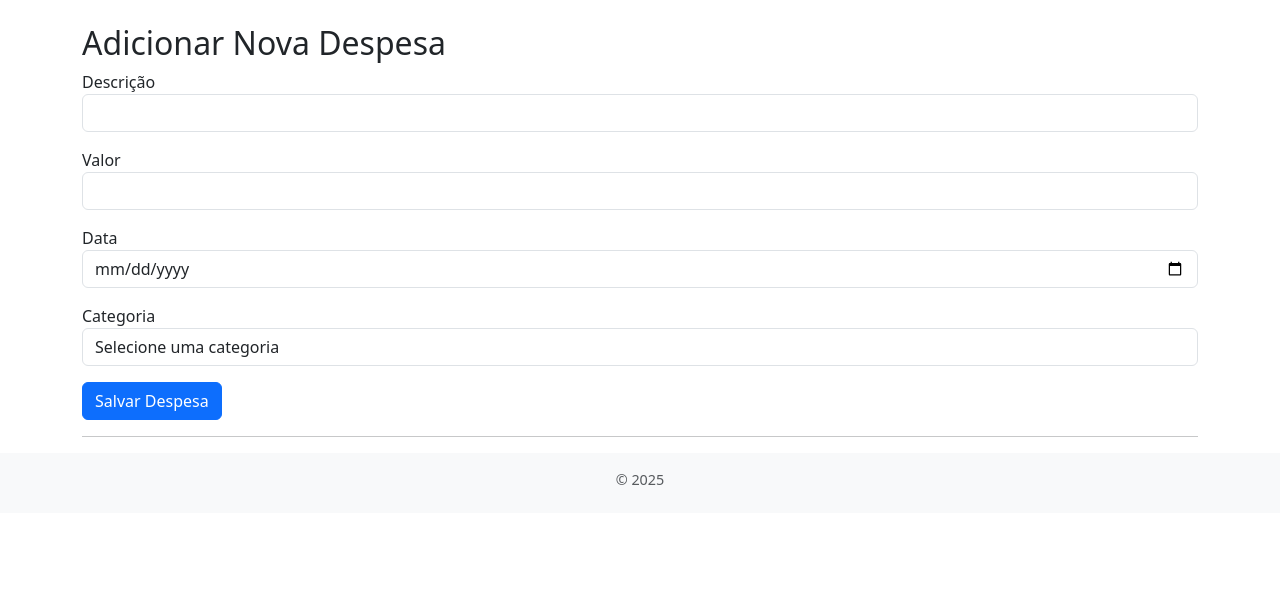
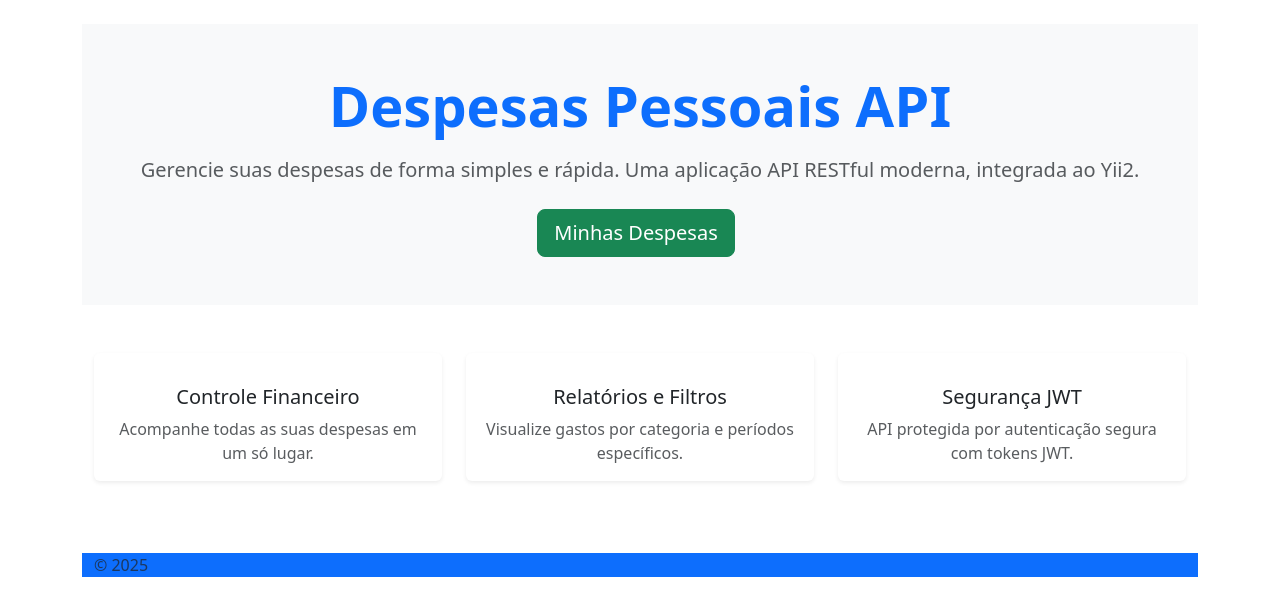
Before and after one commit to gaog-dev/Api-Despesas, a Yii app: the page made by views/site/index.php in a window 1280 px wide. Shown: the top 616 px of the page. Run offline with PHP 8.4 and a stand-in for Yii, Linux system fonts and the light colour scheme; the template is opened without the code that fills it, so the values that code supplies are empty; some libraries are stand-ins or nearby versions.

Commit message:
Frontend Melhorado

```diff
--- a/views/site/index.php
+++ b/views/site/index.php
@@ -1,69 +1,65 @@
 <?php
 use yii\helpers\Html;
 
-$this->title = 'Gerenciar Despesas';
+$this->title = 'Despesas Pessoais API';
 ?>
 
-<h2>Adicionar Nova Despesa</h2>
+<div class="bg-light py-5">
+    <div class="container text-center">
+        <h1 class="display-4 fw-bold text-primary">
+            <?= Html::encode($this->title) ?>
+        </h1>
+        <p class="lead text-muted mt-3">
+            Gerencie suas despesas de forma simples e rápida.
+            Uma aplicação <strong>API RESTful</strong> moderna, integrada ao Yii2.
+        </p>
 
-<form id="despesa-form">
-    <div class="form-group">
-        <label>Descrição</label>
-        <input type="text" name="descricao" class="form-control" required>
+        <div class="mt-4">
+            <?= Html::a('Minhas Despesas', ['/dashboard/despesas'], ['class' => 'btn btn-lg btn-success me-2']) ?>
+        </div>
     </div>
+</div>
 
-    <div class="form-group">
-        <label>Valor</label>
-        <input type="number" step="0.01" name="valor" class="form-control" required>
+<!-- Features -->
+<div id="features" class="container py-5">
+    <div class="row text-center">
+        <div class="col-md-4 mb-4">
+            <div class="card border-0 shadow-sm h-100">
+                <div class="card-body">
+                    <i class="bi bi-wallet2 text-primary display-5"></i>
+                    <h5 class="card-title mt-3">Controle Financeiro</h5>
+                    <p class="card-text text-muted">
+                        Acompanhe todas as suas despesas em um só lugar.
+                    </p>
+                </div>
+            </div>
+        </div>
+
+        <div class="col-md-4 mb-4">
+            <div class="card border-0 shadow-sm h-100">
+                <div class="card-body">
+                    <i class="bi bi-graph-up text-success display-5"></i>
+                    <h5 class="card-title mt-3">Relatórios e Filtros</h5>
+                    <p class="card-text text-muted">
+                        Visualize gastos por categoria e períodos específicos.
+                    </p>
+                </div>
+            </div>
+        </div>
+
+        <div class="col-md-4 mb-4">
+            <div class="card border-0 shadow-sm h-100">
+                <div class="card-body">
+                    <i class="bi bi-shield-lock text-danger display-5"></i>
+                    <h5 class="card-title mt-3">Segurança JWT</h5>
+                    <p class="card-text text-muted">
+                        API protegida por autenticação segura com tokens JWT.
+                    </p>
+                </div>
+            </div>
+        </div>
     </div>
+</div>
 
-    <div class="form-group">
-        <label>Data</label>
-        <input type="date" name="data" class="form-control" required>
-    </div>
-
-    <div class="form-group">
-        <label>Categoria</label>
-        <select name="categoria" class="form-control" required>
-            <option value="">Selecione uma categoria</option>
-            <option value="alimentação">Alimentação</option>
-            <option value="transporte">Transporte</option>
-            <option value="lazer">Lazer</option>
-        </select>
-    </div>
-
-    <button type="submit" class="btn btn-primary">Salvar Despesa</button>
-</form>
-
-<hr>
-
-<div id="mensagem"></div>
-
-<script>
-    document.getElementById('despesa-form').addEventListener('submit', async function(e) {
-        e.preventDefault();
-
-        const formData = new FormData(this);
-        const csrfToken = document.querySelector('meta[name="csrf-token"]').content;
-
-        const response = await fetch('/dashboard/despesas', {
-            method: 'POST',
-            headers: {
-                'X-CSRF-Token': csrfToken,
-                'X-Requested-With': 'XMLHttpRequest'
-            },
-            body: formData
-        });
-
-        const data = await response.json();
-
-        if (response.ok) {
-            document.getElementById('mensagem').innerHTML =
-                '<div class="alert alert-success">Despesa salva com sucesso!</div>';
-            this.reset();
-        } else {
-            document.getElementById('mensagem').innerHTML =
-                '<div class="alert alert-danger">Erro: ' + JSON.stringify(data.errors || data) + '</div>';
-        }
-    });
-</script>
+<!-- Call to Action -->
+<div class="bg-primary text-white p
```
Also changed, not shown: controllers/DashboardController.php (+42 -23 lines), views/dashboard/create.php (added, +32 -0 lines), views/dashboard/despesas.php (+75 -43 lines).
